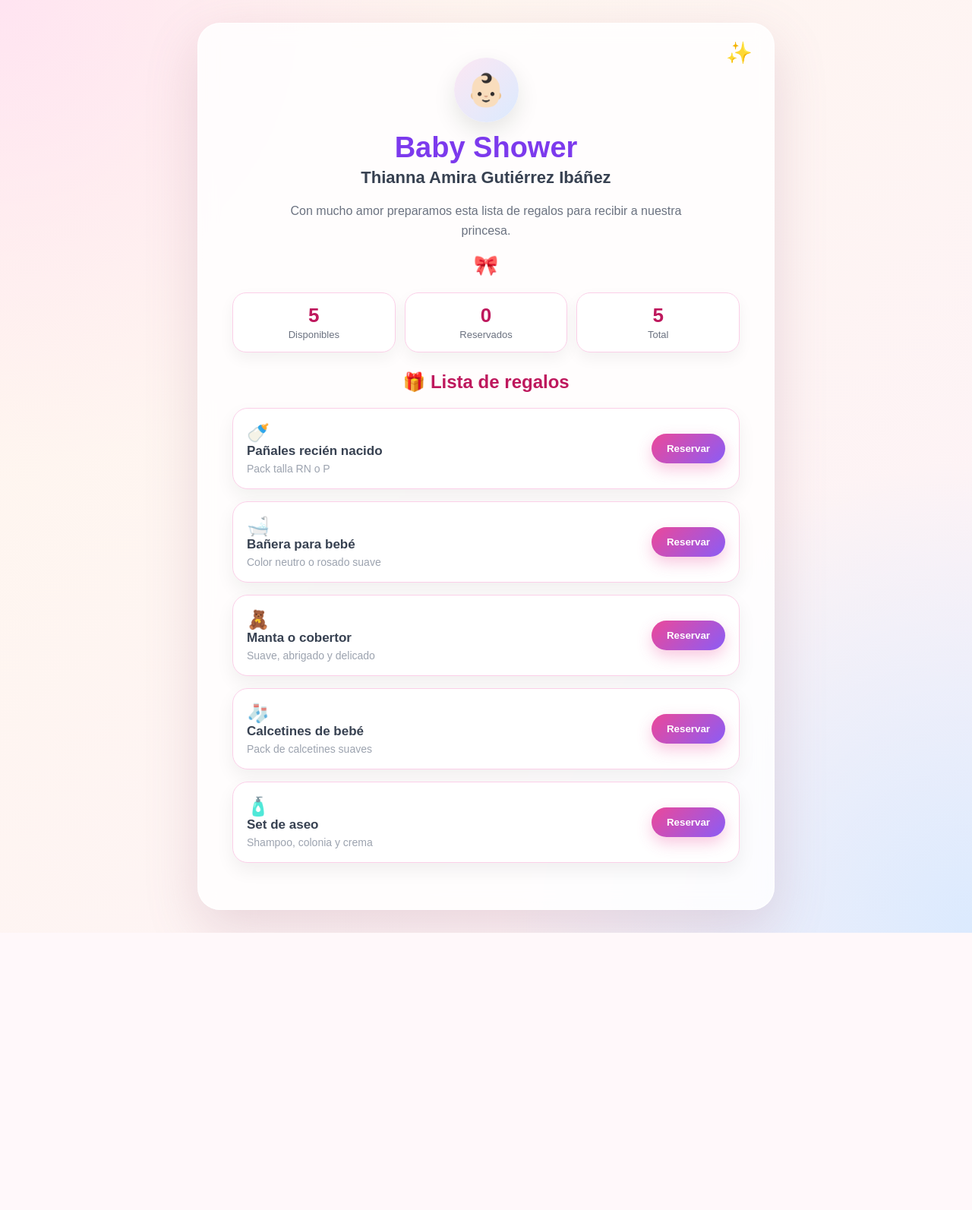
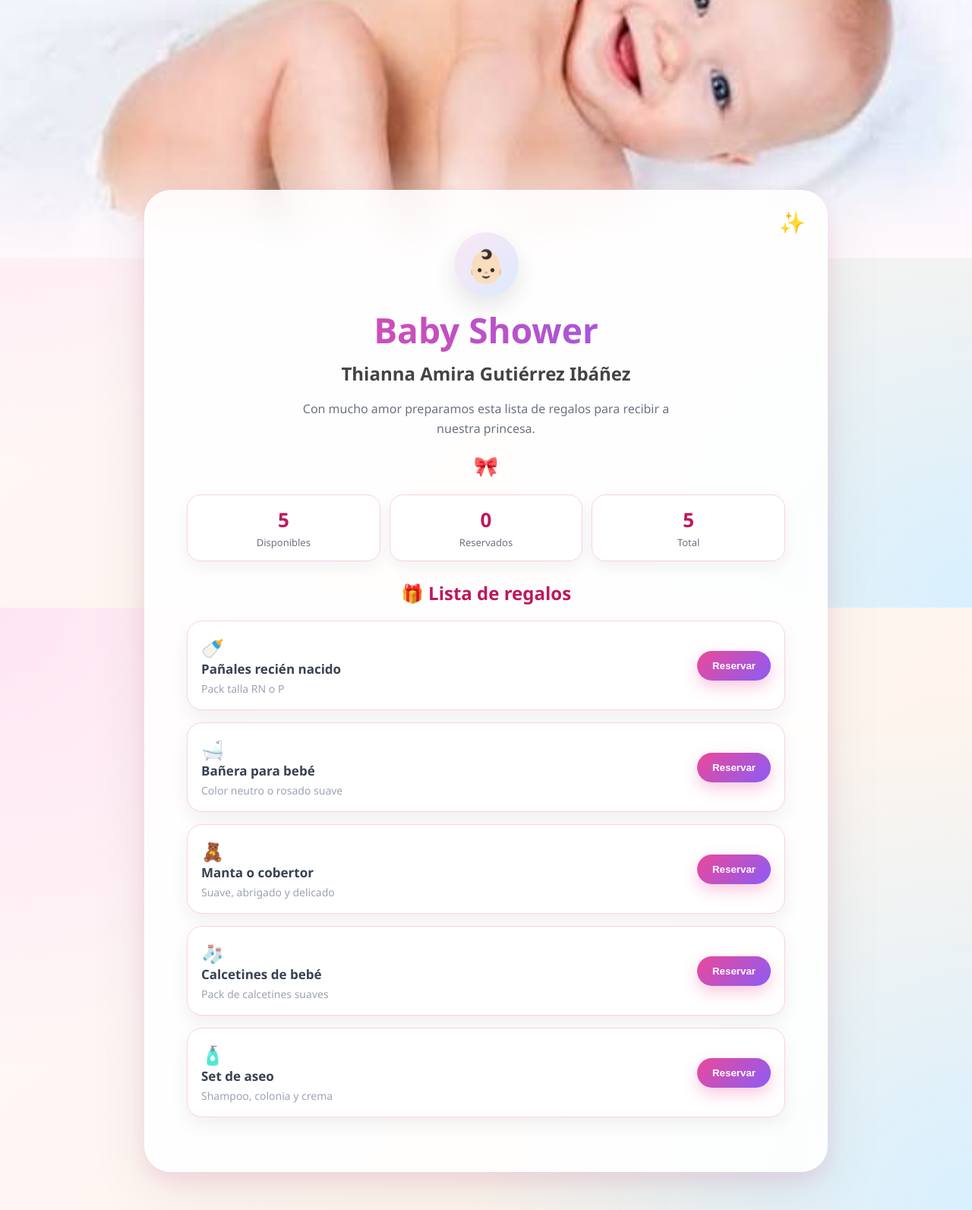
Before and after one commit to Danilo-Gutierrez/BabyShower, a FastAPI app: page / in a window 1280 px wide. Shown: the whole page at 76% size. Before the commit the page ends 1228 px from the top, so only its background shows below. Run offline with FastAPI, Linux system fonts and the light colour scheme; data comes from the database, SQL or seed files in the repository; data that the repository does not hold is empty.

Commit message:
Mejora del diseño con banner y estilos

```diff
--- a/app/static/css/style.css
+++ b/app/static/css/style.css
@@ -5,35 +5,41 @@
 body{
     margin:0;
     min-height:100vh;
-    font-family:Arial, Helvetica, sans-serif;
+    font-family:"Segoe UI", Arial, Helvetica, sans-serif;
+    color:#374151;
     background:
-        radial-gradient(circle at top left, #ffe4f1, transparent 35%),
-        radial-gradient(circle at bottom right, #dbeafe, transparent 35%),
-        linear-gradient(135deg, #fff7ed, #fdf2f8);
+        radial-gradient(circle at top left,#ffe5f2 0%,transparent 40%),
+        radial-gradient(circle at bottom right,#d7f0ff 0%,transparent 45%),
+        linear-gradient(135deg,#fff8fc,#fff3e6);
+
+    background-attachment:fixed;
 }
 
 .pagina{
-    min-height:100vh;
     display:flex;
-    align-items:center;
     justify-content:center;
-    padding:30px;
+    padding:0 30px 50px;
+    margin-top:-90px;
+    position:relative;
+    z-index:2;
 }
-
 .tarjeta{
     width:100%;
-    max-width:760px;
-    background:rgba(255,255,255,0.82);
-    backdrop-filter:blur(12px);
-    border:1px solid rgba(255,255,255,0.8);
-    border-radius:30px;
-    padding:45px;
+    max-width:900px;
+    background:rgba(255,255,255,.88);
+    backdrop-filter:blur(18px);
+    border:1px solid rgba(255,255,255,.8);
+    border-radius:35px;
+    padding:55px;
     text-align:center;
-    box-shadow:0 25px 70px rgba(150, 90, 120, 0.20);
+
+    box-shadow:
+        0 25px 80px rgba(0,0,0,.08),
+        0 10px 25px rgba(236,72,153,.12);
+
     position:relative;
     overflow:hidden;
 }
-
 .decoracion{
     position:absolute;
     top:22px;
@@ -55,17 +61,21 @@ body{
 }
 
 h1{
-    margin:10px 0 5px;
-    color:#7c3aed;
-    font-size:38px;
+    margin:10px 0;
+    font-size:46px;
+    font-weight:800;
+
+    background:linear-gradient(90deg,#ec4899,#8b5cf6);
+    -webkit-background-clip:text;
+    -webkit-text-fill-color:transparent;
 }
 
 h2{
     margin:0;
-    color:#374151;
-    font-size:22px;
+    font-size:24px;
+    color:#444;
+    font-weight:600;
 }
-
 .mensaje{
     color:#6b7280;
     max-width:520px;
@@ -242,3 +252,28 @@ input{
     font-size:13px;
     color:#6b7280;
 }
+
+.banner{
+    width:100%;
+    height:340px;
+    overflow:hidden;
+    position:relative;
+}
+
+.banner img{
+    width:100%;
+    height:100%;
+    object-fit:cover;
+    display:block;
+}
+
+.banner::after{
+    content:"";
+    position:absolute;
+    inset:0;
+    background:linear-gradient(
+        to bottom,
+        rgba(255,255,255,0) 55%,
+        rgba(255,248,252,1) 100%
+    );
+}
--- a/app/templates/index.html
+++ b/app/templates/index.html
@@ -9,6 +9,10 @@
 </head>
 
 <body>
+
+<div class="banner">
+    <img src="/static/img/baby-banner.jpg" alt="Baby Shower">
+</div>
 
     <main class="pagina">
         <section class="tarjeta">
```
Also changed, not shown: app/static/img/baby-banner.jpg (added).
